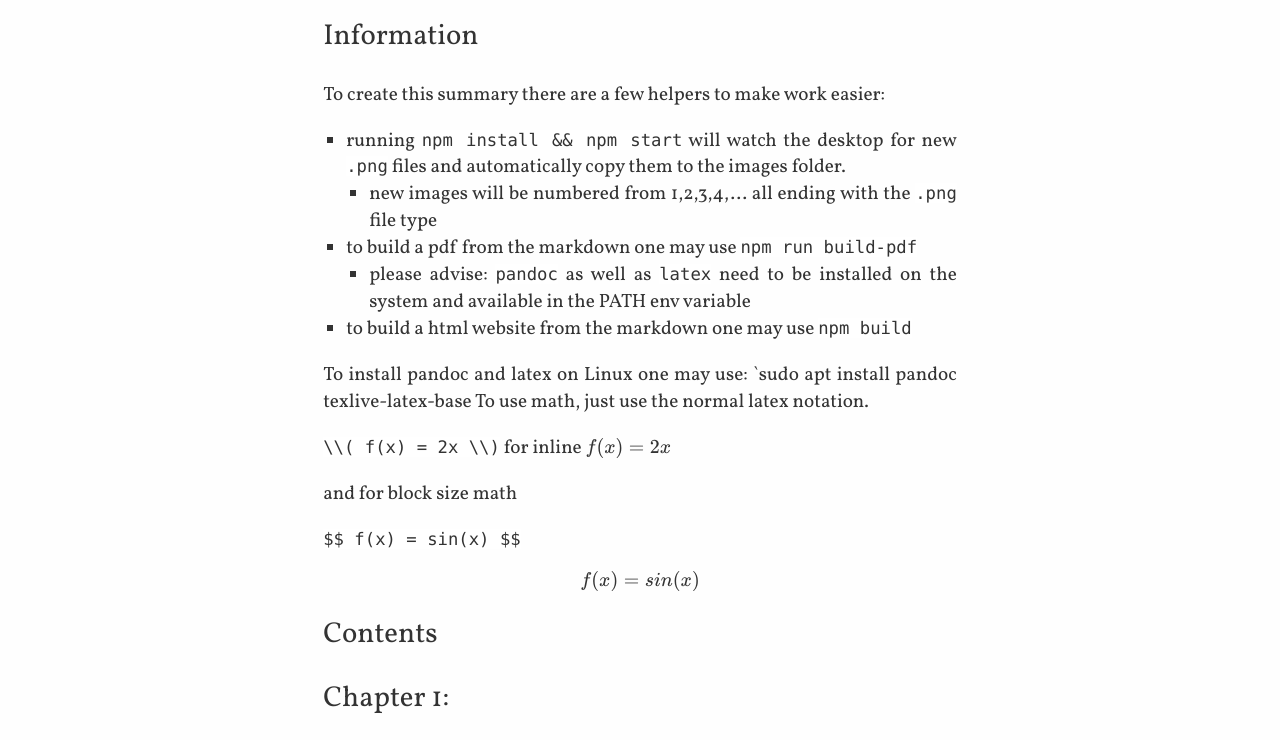
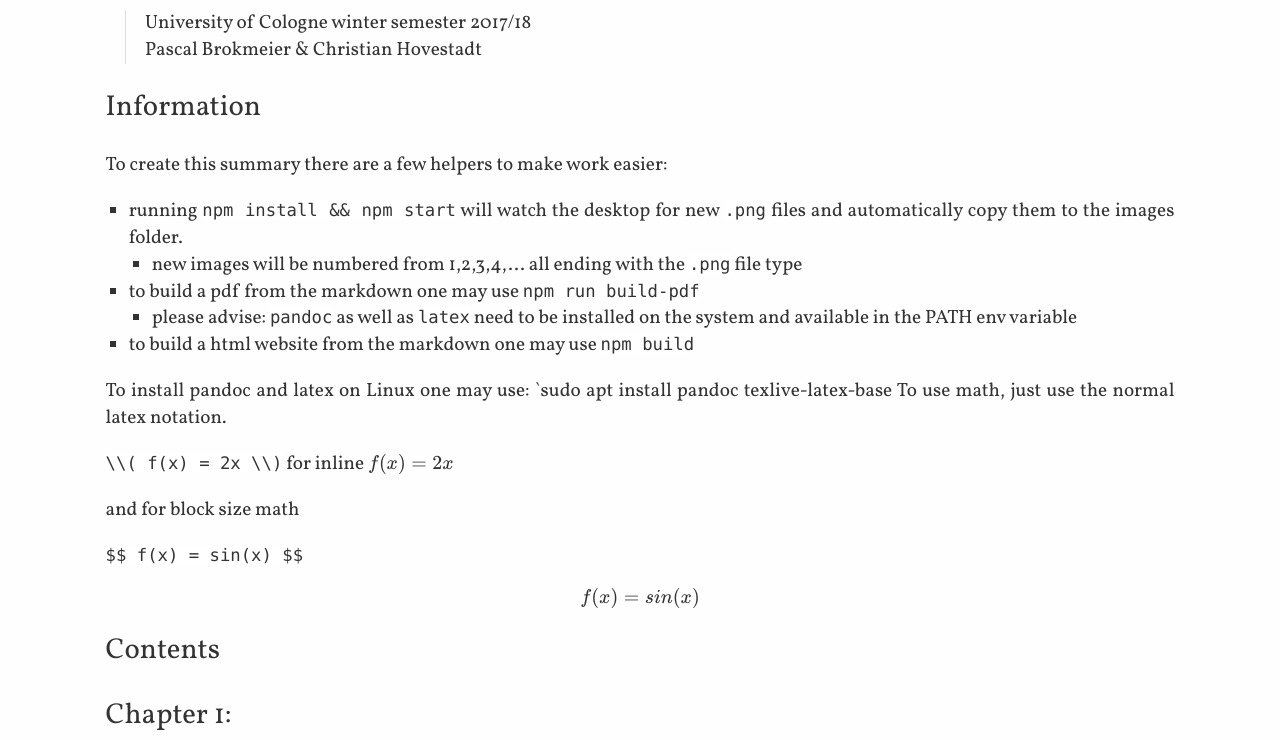
Before and after one commit to pascalwhoop/Supply-Chain-Strategy-Summary, a website: page summary.html in a window 1280 px wide. Shown: the part 175-915 px from the top of the page. Drawn offline with nearby package versions, Linux system fonts and the light colour scheme; some packages are replaced by stand-ins of ours.

Commit message:
fix(style): fixing style for img and width of html

```diff
--- a/assets/foghorn.css
+++ b/assets/foghorn.css
@@ -1,9 +1,9 @@
 @import url(http://fonts.googleapis.com/css?family=Vollkorn:400,400italic,700,700italic&subset=latin);
 
 html, body {
-        padding:1em;
+        padding:3em;
         margin:auto;
-        max-width:42em;
+        max-width:142em;
         background:#fefefe;
 	}
 body {
@@ -87,6 +87,10 @@ a:hover {
 a img {
 	border:none;
 	}
+img {
+    max-width: 80%;
+
+}
 h1 a, h1 a:hover {
 	color: #333;
 	text-decoration: none;
```
